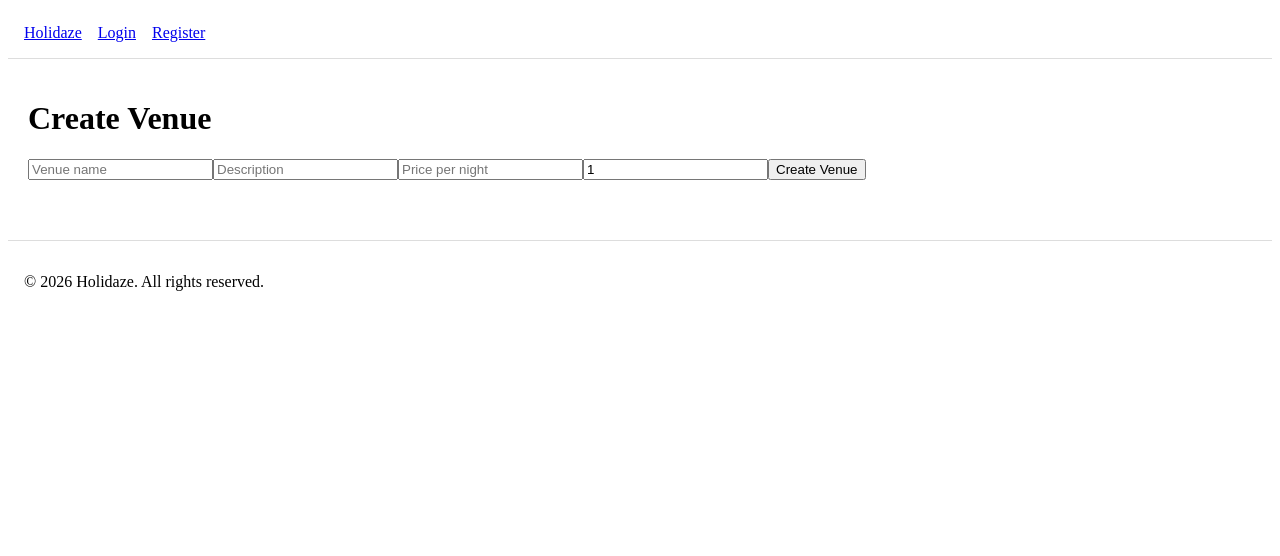
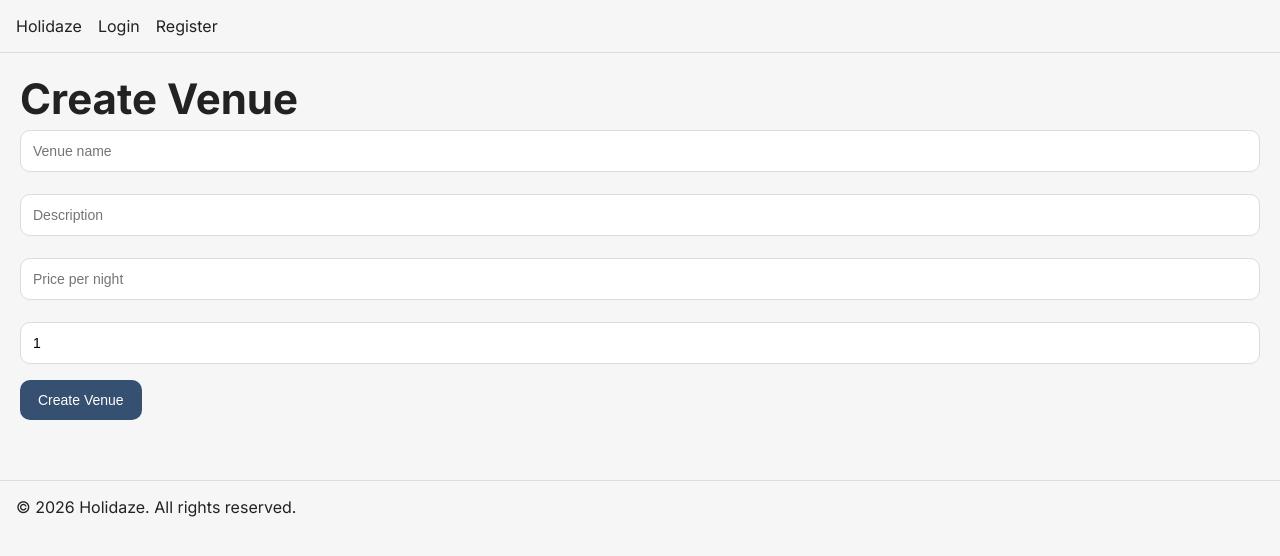
Before and after one commit to wanawsha/Holidaze-Project-Exam-2, a React (Vite) app: page /venues/create in a window 1280 px wide. Shown: the top 556 px of the page. Built offline with nearby package versions, Linux system fonts and the light colour scheme.

Commit message:
Started on implementing design

```diff
--- /dev/null
+++ b/src/index.css
@@ -0,0 +1,52 @@
+@import url('https://fonts.googleapis.com/css2?family=Inter:wght@100..900&display=swap');
+
+* {
+    margin: 0;
+    padding: 0;
+    box-sizing: border-box;
+}
+
+body {
+    background-color: #f6f6f6;
+    color: #222;
+    font-family: "Inter", sans-serif;
+    min-height: 100vh;
+}
+
+a {
+    text-decoration: none;
+    color: inherit;
+}
+
+button {
+    background-color: #355070;
+    color: white;
+    border: none;
+    padding: 12px 18px;
+    border-radius: 10px;
+    cursor: pointer;
+    font-size: 14px;
+    transition: 0.2s ease;
+}
+
+button:hover {
+    opacity: 0.9;
+}
+
+input {
+    width: 100%;
+    padding: 12px;
+    border: 1px solid #dcdcdc;
+    border-radius: 10px;
+    margin-top: 6px;
+    margin-bottom: 16px;
+    font-size: 14px;
+}
+
+h1 {
+    font-size: 42px;
+}
+
+h2 {
+    font-size: 24px;
+}
--- a/src/main.jsx
+++ b/src/main.jsx
@@ -1,6 +1,7 @@
 import { StrictMode } from 'react'
 import { createRoot } from 'react-dom/client'
 import App from './App.jsx'
+import "./index.css";
 
 createRoot(document.getElementById('root')).render(
   <StrictMode>
--- a/src/pages/CreateVenuePage.jsx
+++ b/src/pages/CreateVenuePage.jsx
@@ -32,6 +32,10 @@ function CreateVenuePage() {
         if (result) {
             setToastMessage("Venue created!");
             setShowToast(true);
+
+            setTimeout(() => {
+                window.location.href = "/my-venues";
+            }, 1500);
         } else {
             setToastMessage("Failed to create venue");
             setShowToast(true);
--- a/src/pages/EditProfilePage.jsx
+++ b/src/pages/EditProfilePage.jsx
@@ -19,6 +19,10 @@ function EditProfilePage() {
         if (result) {
             setToastMessage("Profile updated!");
             setShowToast(true);
+
+            setTimeout(() => {
+                window.location.href = "/profile";
+            }, 1500);
         } else {
             setToastMessage("Update failed");
             setShowToast(true);
--- a/src/pages/EditVenuePage.jsx
+++ b/src/pages/EditVenuePage.jsx
@@ -45,6 +45,10 @@ function EditVenuePage() {
         if (result) {
             setToastMessage("Venue updated!");
             setShowToast(true);
+
+            setTimeout(() => {
+                window.location.href = "/my-venues";
+            }, 1500);
         } else {
             setToastMessage("Update failed");
             setShowToast(true);
--- a/src/pages/MyBookingsPage.jsx
+++ b/src/pages/MyBookingsPage.jsx
@@ -15,18 +15,41 @@ function MyBookingsPage() {
         fetchBookings();
     }, []);
 
+    function formatDate(date) {
+        return new Date(date).toLocaleDateString("en-GB");
+    }
+
     return (
-        <div>
-            <h1>My Bookings</h1>
-            {bookings.length === 0 && <p>No bookings yet</p>}
-            {bookings.map((booking) => (
-                <div key={booking.id} style={{ marginBottom: "20px" }}>
-                    <h2>{booking.venue?.name}</h2>
-                    <p>
-                        {booking.dateFrom} → {booking.dateTo}
-                    </p>
-                </div>
-            ))}
+        <div style={{ padding: "40px" }}>
+            <h1 style={{ marginBottom: "30px" }}>My Bookings</h1>
+            {bookings.length === 0 && (
+                <p>No bookings yet.</p>
+            )}
+            <div style={{ display: "grid", gridTemplateColumns: "repeat(auto-fit, minmax(300px, 1fr))", gap: "20px" }}>
+                {bookings.map((booking) => {
+                    const venue = booking.venue;
+                    const imageUrl = venue?.media?.[0]?.url;
+
+                    return (
+                        <div key={booking.id} style={{ border: "1px solid #ddd", borderRadius: "16px", overflow: "hidden", background: "#fff", boxShadow: "0 4px 12px rgba(0,0,0,0.08)" }}>
+                            {imageUrl && (
+                                <img src={imageUrl} alt={venue.name} style={{ width: "100%", height: "220px", objectFit: "cover" }}/>
+                            )}
+                            <div style={{ padding: "20px" }}>
+                                <h2 style={{ marginBottom: "10px", fontSize: "24px" }}>
+                                    {venue.name}
+                                </h2>
+                                <p style={{ color: "#666", marginBottom: "8px" }}>
+                                    {formatDate(booking.dateFrom)} → {formatDate(booking.dateTo)}
+                                </p>
+                                <p style={{ marginTop: "10px" }}>
+                                    Guests: {booking.guests}
+                                </p>
+                            </div>
+                        </div>
+                    );
+                })}
+            </div>
         </div>
     );
 }
--- a/src/pages/MyVenuesPage.jsx
+++ b/src/pages/MyVenuesPage.jsx
@@ -41,21 +41,38 @@ function MyVenuesPage() {
     }
 
     return (
-        <div>
-            <h1>My Venues</h1>
-            {venues.length === 0 && <p>No venues yet</p>}
-            {venues.map((venue) => (
-                <div key={venue.id} style={{ marginBottom: "20px" }}>
-                    <h2>{venue.name}</h2>
-                    <p>${venue.price}</p>
+        <div style={{ padding: "40px" }}>
+            <h1 style={{ marginBottom: "30px" }}>My Venues</h1>
 
-                    <Link to={`/venues/${venue.id}/edit`}>
-                        <button>Edit</button>
-                    </Link>
+            {venues.length === 0 && <p>No venues yet.</p>}
 
-                    <button onClick={() => handleDelete(venue.id)}>Delete</button>
-                </div>
-            ))}
+            <div style={{ display: "grid", gridTemplateColumns: "repeat(auto-fit, minmax(280px, 1fr))", gap: "20px" }}>
+                {venues.map((venue) => {
+                    const imageUrl = venue.media?.[0]?.url;
+
+                    return (
+                        <div key={venue.id} style={{ background: "#fff", borderRadius: "16px", overflow: "hidden", boxShadow: "0 4px 12px rgba(0,0,0,0.08)" }}>
+                            {imageUrl && (
+                                <img src={imageUrl} alt={venue.name} style={{ width: "100%", height: "220px", objectFit: "cover" }} />
+                            )}
+
+                            <div style={{ padding: "20px" }}>
+                                <h2 style={{ marginBottom: "8px" }}>{venue.name}</h2>
+                                <p style={{ color: "#666", marginBottom: "8px" }}>{venue.location?.city || "Unknown location"}</p>
+                                <p style={{ fontWeight: "600", marginBottom: "16px" }}>${venue.price} / night</p>
+
+                                <div style={{ display: "flex", gap: "10px" }}>
+                                    <Link to={`/venues/${venue.id}/edit`}>
+                                        <button>Edit</button>
+                                    </Link>
+
+                                    <button onClick={() => handleDelete(venue.id)}>Delete</button>
+                                </div>
+                            </div>
+                        </div>
+                    );
+                })}
+            </div>
             <Toast message={toastMessage} show={showToast} setShow={setShowToast} />
         </div>
     );
--- a/src/pages/ProfilePage.jsx
+++ b/src/pages/ProfilePage.jsx
@@ -46,13 +46,9 @@ function ProfilePage() {
                     }}
                 />
             )}
-
             <h1>{profile.name}</h1>
             <p>{profile.email}</p>
             <div style={{ display: "flex", gap: "10px", flexWrap: "wrap" }}>
-                <Link to="/my-bookings">
-                    <button>My Bookings</button>
-                </Link>
                 <Link to="/profile/edit">
                     <button>Edit Profile</button>
                 </Link>
@@ -61,9 +57,11 @@ function ProfilePage() {
                         <Link to="/venues/create">
                             <button>Create Venue</button>
                         </Link>
-
                         <Link to="/my-venues">
                             <button>My Venues</button>
+                        </Link>
+                        <Link to="/my-bookings">
+                            <button>My Bookings</button>
                         </Link>
                     </>
                 )}
--- a/src/pages/VenueDetailsPage.jsx
+++ b/src/pages/VenueDetailsPage.jsx
@@ -43,6 +43,10 @@ function VenueDetailsPage() {
         if (result) {
             setToastMessage("Booking successful!");
             setShowToast(true);
+
+            setTimeout(() => {
+                window.location.href = "/my-bookings";
+            }, 1500);
         } else {
             setToastMessage("Booking failed");
             setShowToast(true);
```
